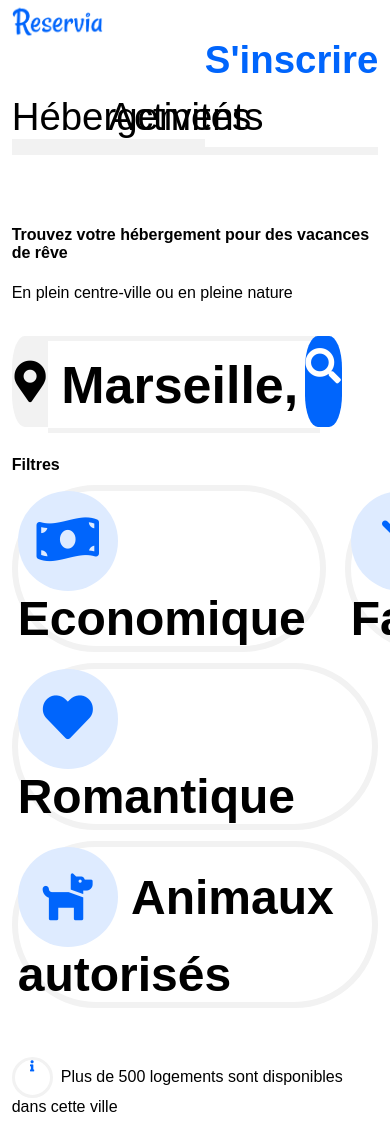
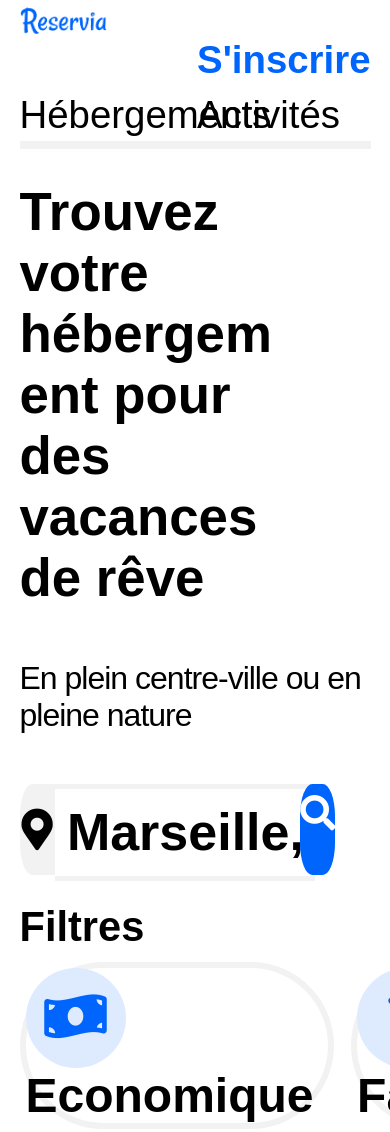
Before and after one commit to Flothar78/GuillaumeLamaze_2_23022021, a plain HTML site: page index.html in a window 390 px wide. Shown: the top 1132 px of the page. Drawn offline with Linux system fonts and the light colour scheme.

Commit message:
Finitions header smartphone Ok Chrome Ok Mozilla sauf :hover

```diff
--- a/index.html
+++ b/index.html
@@ -40,16 +40,19 @@
 			</div>
 
 
-		</header>
 
 
 
 
-		<main>
-			<h4 id="trouvez"><b>Trouvez votre hébergement pour des vacances de rêve</b></h4>
+
+
+			<span id="trouvez">
+				<p class="trouvez"><b>Trouvez votre hébergement pour des vacances de rêve</b></p>
+			</span>
 
 
 			<p class="enpleincentreville">En plein centre-ville ou en pleine nature</p>
+
 
 
 
@@ -67,6 +70,7 @@
 				</div>
 
 			</form>
+
 
 
 
@@ -102,13 +106,15 @@
 				<p><i class="fas fa-info"></i>
 					Plus de 500 logements sont disponibles dans cette ville</p>
 			</div>
+		</header>
 
 
 
-			<!-- Partie principale et centrale avec photos-->
 
 
 
+		<main>
+			<!-- Partie principale et centrale avec photos-->
 
 			<section id="section1">
 				<!-- Partie hébergement + pop-->
--- a/projet2.css
+++ b/projet2.css
@@ -1,7 +1,7 @@
 body
 {
     font-family: 'Raleway', sans-serif, Times New Roman;
-	max-width: 1199px;
+	max-width: 1299px;
 	margin: auto;
 	text-decoration: none;
 	color: black;
@@ -16,15 +16,14 @@ a
 
 .bloc_page
 {
-	margin-left: 3% ;
-	margin-right: 3%;
+	margin-left: 5% ;
+	margin-right: 5%;
 }
 
 
 
 header
 {
-	padding-bottom: 5%;
 	position: relative;
 }
 
@@ -47,15 +46,12 @@ header
 	font-size: 2.4em;
 	font-weight: bold;
 	color: #0065FC;
-
 }
 
 
 #logoinscription
 {
-
 	margin-bottom: 2em;
-
 }
 
 
@@ -63,7 +59,6 @@ header
 {
 	padding-top: 2em;
 	border-bottom: solid 8px #F2F2F2;
-
 }
 
 
@@ -71,7 +66,6 @@ header
 nav ul
 {
 	display: flex;
-	justify-content: space-between;
 	list-style-type: none;
 	padding-left: 0;
 	margin-bottom: 0;
@@ -81,30 +75,52 @@ nav ul
 
 nav ul li
 {
-   width: 50%;
+
    text-align: center;
-    border-bottom: solid 8px #F2F2F2;
+   padding-bottom: 2%;
+   font-size: 	2.4em;
+   width: 100%;
+}
+
+nav ul li:hover
+{
+	border-bottom: solid 8px #0065FC;
 }
 
 
-#menu li a
+nav li a:hover
 {
-	text-decoration: none;
-	font-size: 	2.4em;
+	font-size: 	1em;
+	color: #0065FC;
 }
 
 
 
-nav ul li:hover
 {
-    border-bottom: solid 8px #0065fc;
+	border-bottom: solid 8px #0065fc;
 }
 
-nav li a :hover
+
+
+
+#trouvez
 {
-	color: #0065fc;
+	width: 100%;
 }
 
+.trouvez
+{
+    width: 80%;
+    margin-top: 8%;
+	font-size: 3.3em;
+	word-wrap: break-word;
+}
+
+.enpleincentreville
+{
+	font-size: 2em;
+	letter-spacing: -1px;
+}
 
 
 
@@ -195,6 +211,7 @@ form
 .titrefiltres
 {
 	margin-bottom: 3%;
+	font-size: 2.6em;
 }
 
 .filtres
@@ -208,10 +225,15 @@ form
 
 }
 
+
+
 .filtres:hover
 {
-	color: #0065FC;
+	background-color: #e97dff;
 }
+
+
+
 
 .ecofamilles
 {
@@ -275,9 +297,9 @@ form
 {
 	color: #0065FC;
 	font-size: 0.7em;
-	border: #f2f2f2 3px solid;
-	height: 35px;
-	width: 35px;
+	border: #f2f2f2 7px solid;
+	height: 50px;
+	width: 50px;
 	border-radius: 50%;
 	vertical-align: middle;
 	text-align: center;
@@ -288,7 +310,9 @@ form
 .information
 {
 	padding-bottom: 6%;
-	padding-top: 6%;
+	padding-top: 4%;
+	font-size: 2.5em;
+	word-spacing: -3px;
 }
 
 
```
